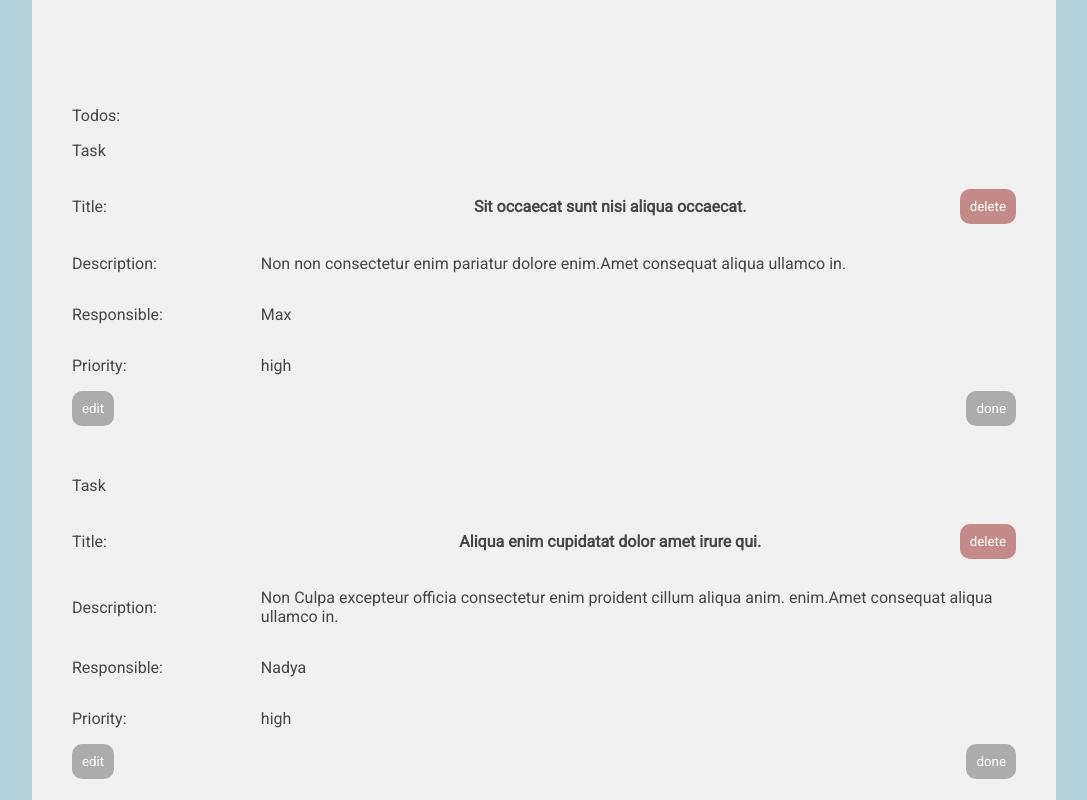
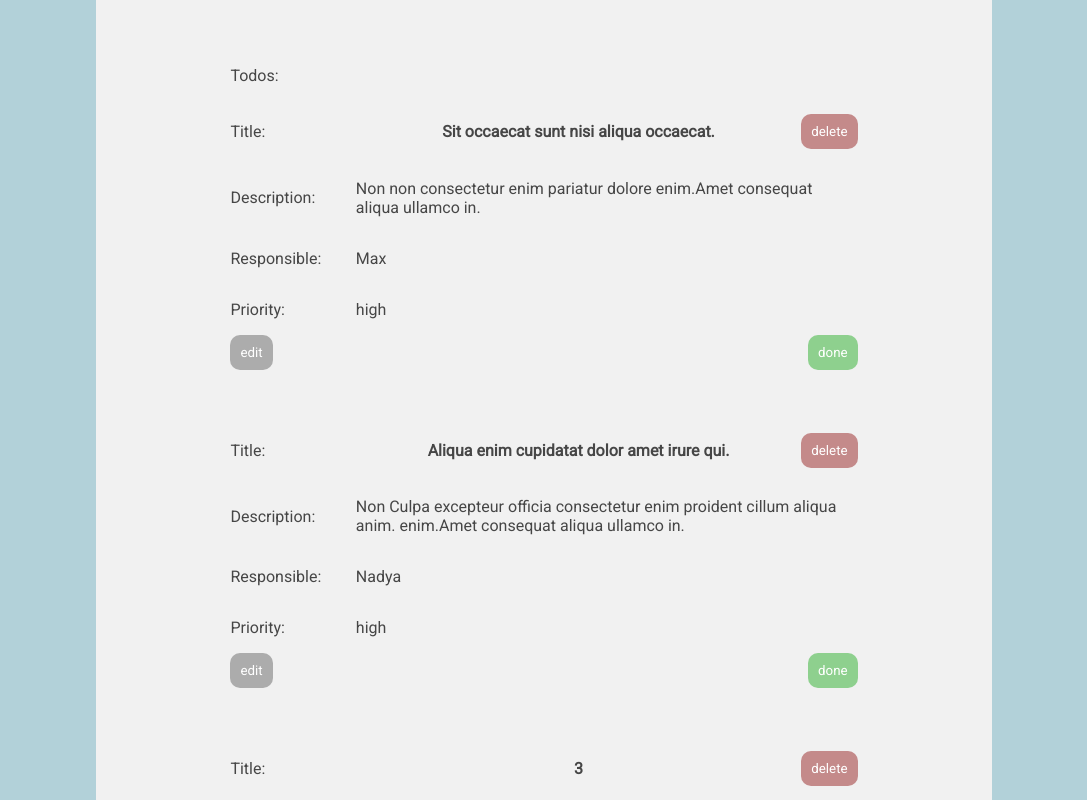
Before and after one commit to blazerius54/allmax-test, a React app: page / in a window 1280 px wide. Shown: the top 800 px of the page, without its empty margins (96-1183 px from the left). Built offline with nearby package versions, Linux system fonts and the light colour scheme.

Commit message:
fix action

```diff
--- a/package.json
+++ b/package.json
@@ -27,6 +27,7 @@
     "fs-extra": "3.0.1",
     "html-webpack-plugin": "2.29.0",
     "jest": "20.0.4",
+    "moments": "0.0.2",
     "object-assign": "4.1.1",
     "postcss-flexbugs-fixes": "3.2.0",
     "postcss-loader": "2.0.8",
--- a/src/actions/index.js
+++ b/src/actions/index.js
@@ -13,7 +13,8 @@ export const editTodo = (newTodo, index) => {
 export const setTodoDone = (index) => {
     const action = {
         type: SET_TODO_DONE,
-        index
+        index,
+        doneTime: new Date()
     }
     console.log(action)
     return action
--- a/src/components/Single-task.jsx
+++ b/src/components/Single-task.jsx
@@ -1,4 +1,5 @@
 import React, { Component } from 'react';
+import moment from 'moment';
 
 
 class SingleTask extends Component {
@@ -9,7 +10,8 @@ class SingleTask extends Component {
             title: '',
             description: '',
             responsible: '',
-            priority: ''
+            priority: '',
+            done: null
         }
     }
 
@@ -20,28 +22,26 @@ class SingleTask extends Component {
             title,
             description,
             responsible,
-            priority
+            priority,
+            done,
         })
     }
 
     handleSubmit (e) {
-        const { title, description, responsible, priority } = this.state;
-        let newTodo = {
-            title, description, responsible, priority
-        }
+        const { title, description, responsible, priority, done } = this.state;
+        let newTodo = { title, description, responsible, priority, done, doneTime: this.props.item.doneTime }
 
         e.preventDefault();
         this.setState({isEditing: false});
-        this.props.editTodo( newTodo, this.props.index)
+        this.props.editTodo(newTodo, this.props.index)
     }
 
     render() {
-        const { title, description, responsible, priority, done } = this.props.item;
+        const { title, description, responsible, priority, done, doneTime } = this.props.item;
         const { isEditing } = this.state;
 
         return (
             <div className='single-task' onSubmit={(e)=>{this.handleSubmit(e)}}>
-                <p>Task</p>
                 {
                     !isEditing ?
                         <div className='single-task-div'>
@@ -56,10 +56,17 @@ class SingleTask extends Component {
                             </div>
                             <div className='task-section'>
                                 <p>Priority: </p> <p>{priority}</p>
+
                             </div>
                             <div className='task-section'>
                                 <button onClick={()=>this.setState({isEditing: true})}>edit</button>
-                                <button onClick={()=>this.props.setTodoDone(this.props.index)}>done</button>
+                                {
+                                    doneTime ?
+                                        <div className='done-time'>
+                                            Done time: { moment(new Date(doneTime)).format(" MMMM Do, HH:mm") }
+                                        </div> :
+                                        <button className='nice-btn' onClick={() =>{this.setState({done: true}); this.props.setTodoDone(this.props.index)}}>done</button>
+                                }
                             </div>
 
                         </div> :
--- a/src/components/Tasks.jsx
+++ b/src/components/Tasks.jsx
@@ -6,7 +6,7 @@ import { editTodo, setTodoDone } from '../actions';
 
 const Tasks = (props) => {
     return (
-      <div>
+      <div className='all-tasks'>
         <p>Todos:</p>
         {
             props.tasks.map((item, index)=>{
--- a/src/data/index.js
+++ b/src/data/index.js
@@ -11,7 +11,8 @@ let todos = [
         description: 'Non Culpa excepteur officia consectetur enim proident cillum aliqua anim. enim.Amet consequat aliqua ullamco in.',
         responsible: 'Nadya',
         priority: 'high',
-        done: false
+        done: false,
+        doneTime: null
     },
     {
         title: '3',
--- a/src/reducers/index.js
+++ b/src/reducers/index.js
@@ -4,7 +4,7 @@ export function reducer(state = [], action) {
     // console.log(state)
     switch (action.type) {
         case EDIT_TODO: {
-            const { title, description, responsible, priority } = action.newTodo
+            const { title, description, responsible, priority, done, doneTime } = action.newTodo
             return [
                 ...state.slice(0, action.index),
                 state[action.index] = {
@@ -12,17 +12,20 @@ export function reducer(state = [], action) {
                     description,
                     responsible,
                     priority,
-                    // done: false
+                    done,
+                    doneTime
                 },
                 ...state.slice(action.index + 1)
             ]
         }
         case SET_TODO_DONE: {
+            console.log(action.doneTime)
             return [
                 ...state.slice(0, action.index),
                 state[action.index] = {
                     ...state[action.index],
-                    done: true
+                    done: true,
+                    doneTime: action.doneTime
                 },
                 ...state.slice(action.index + 1)
             ]
--- a/src/styles/_app.scss
+++ b/src/styles/_app.scss
@@ -1,14 +1,20 @@
 .App {
-    width: 80%;
+    width: 70%;
     margin: 0 auto;
-    display: flex;
-    justify-content: center;
+    // display: flex;
+    // justify-content: center;
     min-height: 100vh;
     background-color: $wrapper-bg-color;
     padding-top: 50px;
 
     .app-wrapper {
-        flex-grow: 1;
-        margin: 40px;
+        display: flex;
+        justify-content: center;
+        .all-tasks {
+            width: 70%;
+            display: flex;
+            flex-direction: column;
+        }
+
     }
 }
--- a/src/styles/_single-task.scss
+++ b/src/styles/_single-task.scss
@@ -6,19 +6,13 @@
         flex-direction: column;
         margin-top: 30px;
 
-        input, textarea {
-            // margin-bottom: 10px;
-        }
-
         .form-section {
             display: flex;
             justify-content: space-between;
-            // align-items: center;
             margin-bottom: 14px;
           }
 
           .form-section * {
-            /* flex:1 1 50%; */
             margin-bottom: 20px;
           }
 
@@ -26,24 +20,17 @@
             flex-basis: 20%;
           }
 
-
           .form-section input, .form-section textarea, .form-section select {
             flex-grow: 1;
-            /* border-radius: 5px; */
-            /* box-shadow: none; */
             border: none;
             border-bottom: 2px solid gray;
             transition: border-bottom 500ms linear;
             background-color: #F0F0F0;
-            // margin-top: 25px;
-
           }
 
           .form-section textarea {
             transition: border-bottom 500ms linear;
           }
-
-
 
           .form-section input:focus, .form-section textarea:focus, .form-section select:focus {
             border-bottom: 2px solid #4C99CC;
@@ -57,6 +44,7 @@
             display: flex;
             align-items: center;
             justify-content: space-between;
+
             p:first-of-type {
                 flex-basis: 20%;
             }
@@ -68,7 +56,14 @@
             .delete-btn {
                 background-color: $danger-color;
             }
+
+            .nice-btn {
+                background: lighten($nice-color, 15%)
+            }
+
+            .done-time {
+                font-size: 80%;
+            }
         }
     }
-
 }
```
Also changed, not shown: 1 other file (tests, documents, lock files or other folders).
